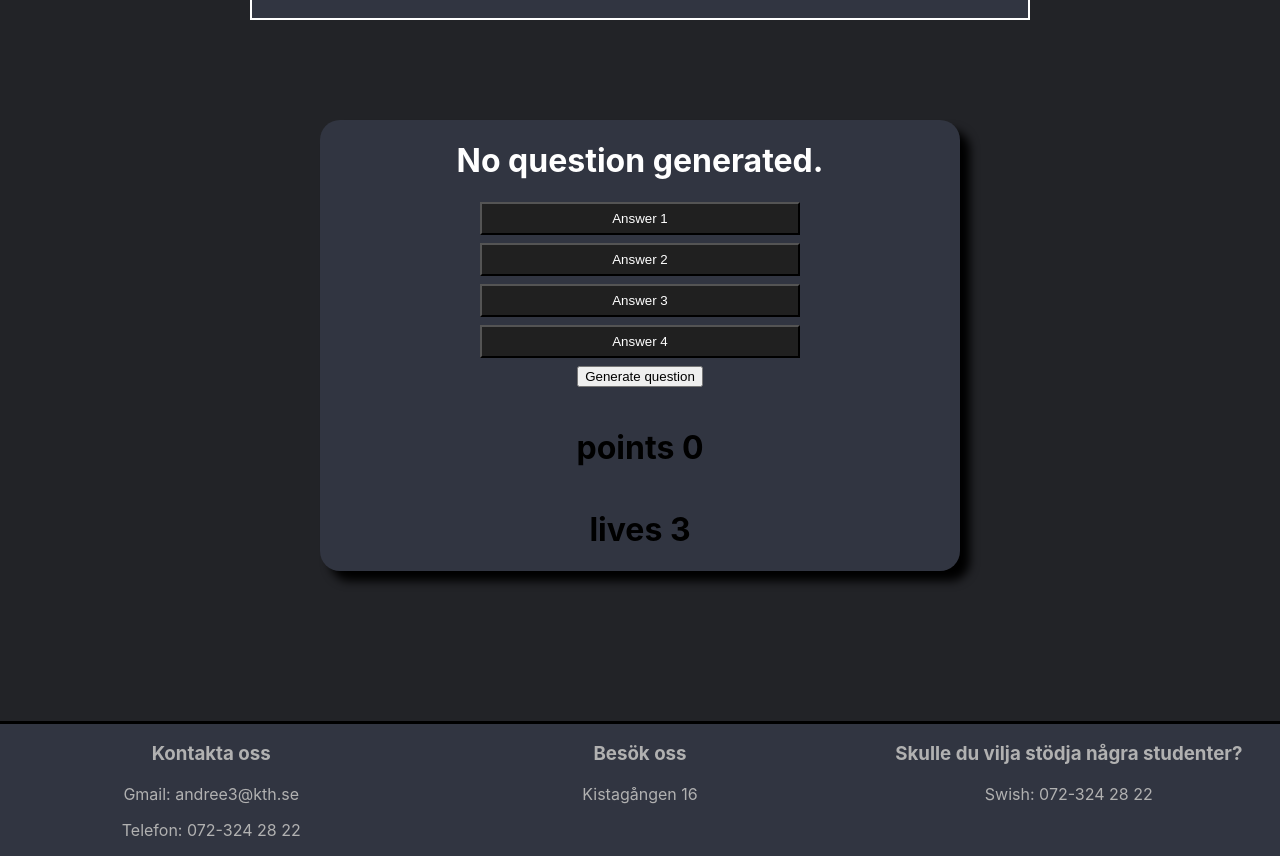
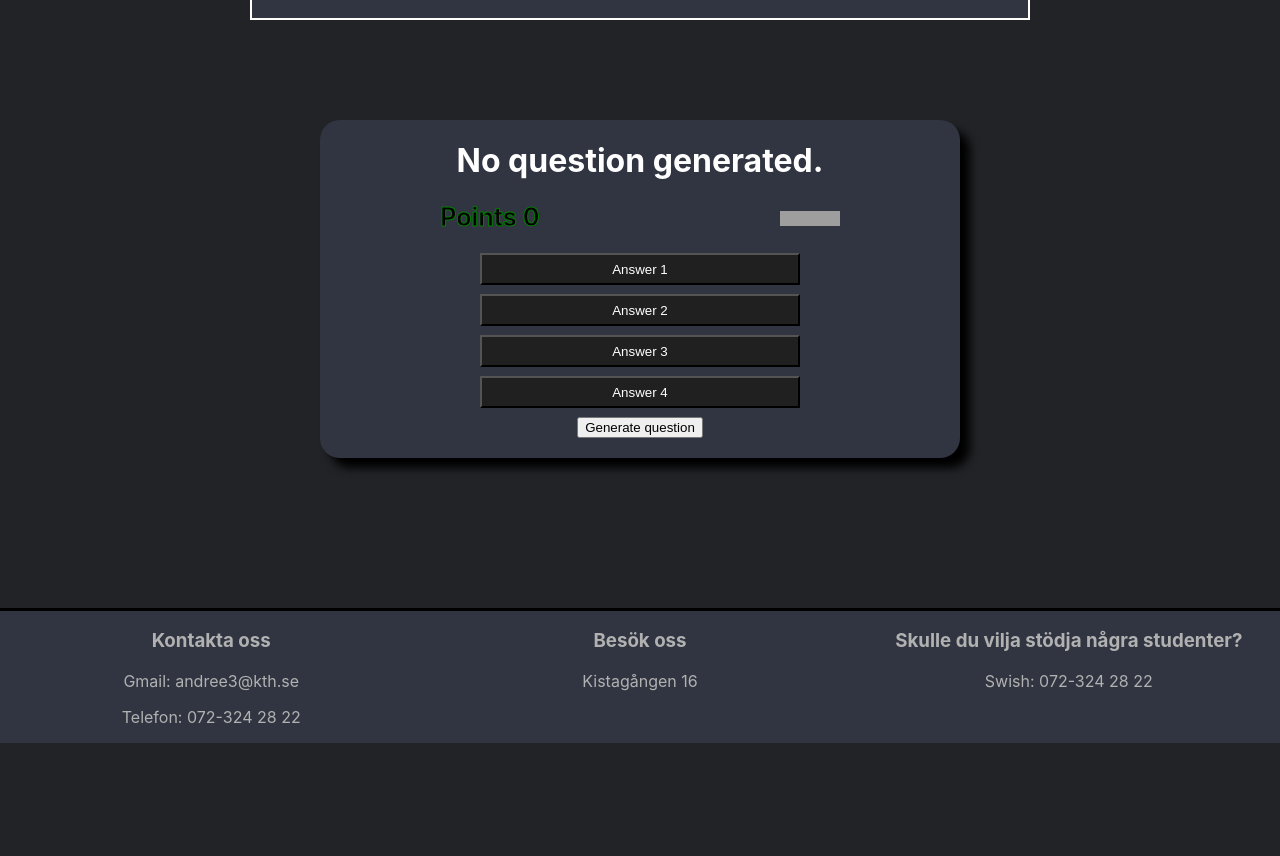
Before and after one commit to Aquizzle-Dev-Team/Aquizzle, a React (Create React App) app: page / in a window 1280 px wide. Shown: the part 522-1378 px from the top of the page. After the commit the page ends 1265 px from the top, so only its background shows below. Built offline with nearby package versions, Linux system fonts and the light colour scheme; no server answers; grey boxes are pictures that could not be loaded.

Commit message:
Styled the quiz component and some other minor styling

```diff
--- a/src/css/homePageButtons.css
+++ b/src/css/homePageButtons.css
@@ -14,12 +14,13 @@
 .Div button{
     margin: 20px;
     border-radius: 100px;
+    background-color: rgb(32, 32, 32);
+    color: white;
 }
 .Div button:hover{
-    background-image: url(../images/kermit.jpg);
     background-size: cover;
     background-position-y: -20px;
-    font-size: 20px;
+    font-size: 15px;
 }
 .history{
     grid-area: history;
--- a/src/css/quiz.css
+++ b/src/css/quiz.css
@@ -12,12 +12,13 @@
     grid-template-columns: auto;
     grid-template-rows: auto ;
     grid-template-areas:
-    "question"
-    "answer1"
-    "answer2"
-    "answer3"
-    "answer4"
-    "button";
+    "question question"
+    "counter lives"
+    "answer1 answer1"
+    "answer2 answer2"
+    "answer3 answer3"
+    "answer4 answer4"
+    "button button";
 }
 .question{
     text-align: center;
@@ -82,9 +83,28 @@
     text-align: center;
 
 }
-.hideButton{
-    display: none;
-}
 .quizDiv button:hover{
     background-color: rgb(54, 54, 54);
 }
+
+.counter{
+    grid-area: counter;
+    font-size: 25px;
+    -webkit-text-stroke: 1px green;
+    margin-top: 0px;
+}
+
+.lives{
+    grid-area: lives;
+    font-size: 25px;
+    -webkit-text-stroke: 0.5px red;
+    margin-top: 0px;
+}
+
+.lives img{
+    width: 20px;
+}
+
+.hide{
+    display: none;
+}
--- a/src/views/quizView.tsx
+++ b/src/views/quizView.tsx
@@ -1,20 +1,18 @@
 import '../css/quiz.css';
 import React, {useState} from 'react';
-
-//class={(state === props.hash)? "show" : "hide"
 
 export default function QuizView(props: any){
 
     return(
             <div className="quizDiv">
                 <h1 className="question">{props.question}</h1>
-                <button className={props.answer1? "answer1" : "hideButton"} onClick = {props.onClickAnswer}>{props.answer1}</button>
-                <button className={props.answer2? "answer2" : "hideButton"} onClick = {props.onClickAnswer}>{props.answer2}</button>
-                <button className={props.answer3? "answer3" : "hideButton"} onClick = {props.onClickAnswer}>{props.answer3}</button>
-                <button className={props.answer4? "answer4" : "hideButton"} onClick = {props.onClickAnswer}>{props.answer4}</button>
+                <button className={props.answer1? "answer1" : "hide"} onClick = {props.onClickAnswer}>{props.answer1}</button>
+                <button className={props.answer2? "answer2" : "hide"} onClick = {props.onClickAnswer}>{props.answer2}</button>
+                <button className={props.answer3? "answer3" : "hide"} onClick = {props.onClickAnswer}>{props.answer3}</button>
+                <button className={props.answer4? "answer4" : "hide"} onClick = {props.onClickAnswer}>{props.answer4}</button>
                 <button className="generateButton" onClick={props.onAddQuestions}>Generate question</button>
-                <h1 className = "counter"> points {props.points}</h1>
-                <h1 className = "lives">lives {props.healthBar}</h1>
+                <h2 className = "counter"> Points {props.points}</h2>
+                <h2 className = "lives"><img className={(props.healthBar > 2)? "" : "hide"} src="https://www.freeiconspng.com/thumbs/heart-icon/heart-icon-valentine-2.png"/><img className={(props.healthBar > 1)? "" : "hide"}src="https://www.freeiconspng.com/thumbs/heart-icon/heart-icon-valentine-2.png"/><img className={(props.healthBar > 0)? "" : "hide"}src="https://www.freeiconspng.com/thumbs/heart-icon/heart-icon-valentine-2.png"/></h2>
             </div>
     )
 }
```
Also changed, not shown: src/presenters/quizPresenter.tsx (line endings or trailing spaces), 1 other file (tests, documents, lock files or other folders).
